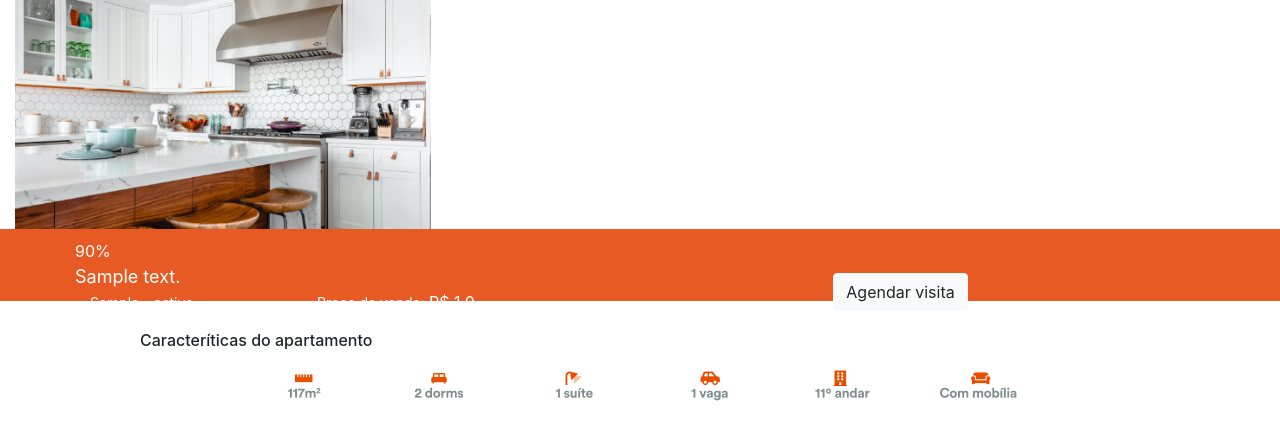
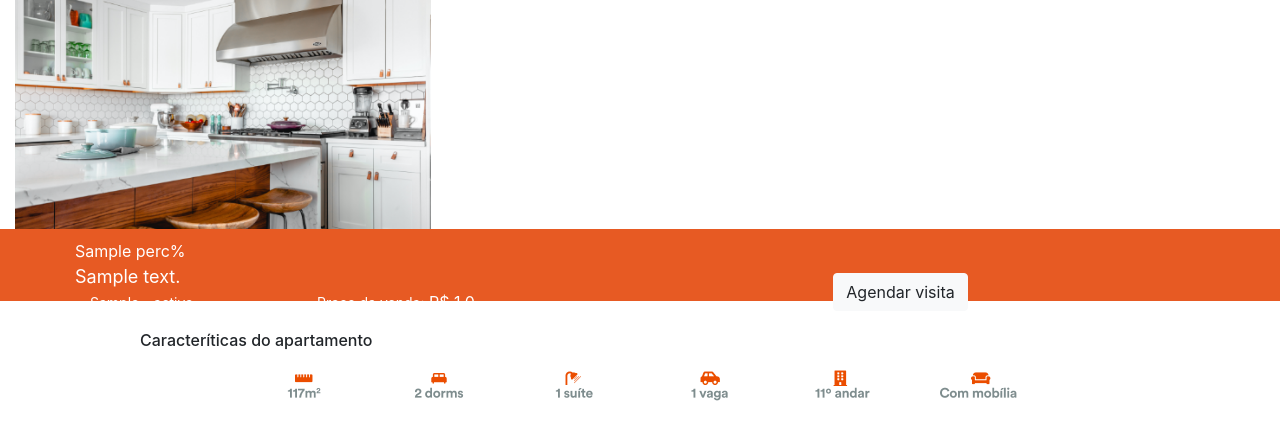
Before and after one commit to gbrennon/loftsix, a Flask app: template app/templates/property.html in a window 1280 px wide. Shown: the part 270-705 px from the top of the page. Run offline with Flask 2, Linux system fonts and the light colour scheme; tables that the repository leaves empty hold one stand-in row (values such as "Sample post"); the template is opened without the code that fills it: values that come from a table or form of the project are taken from there, most other values are stand-ins (such as "Sample title", 1, 10 or a date in 2020); some libraries are stand-ins or nearby versions.

Commit message:
perc true

```diff
--- a/app/routes.py
+++ b/app/routes.py
@@ -34,8 +34,9 @@ def up_base():
 
 @bp.route('/property/<id>')
 def info_property(id):
+    perc = request.args.get('perc')
     property = find(id)
-    return render_template('property.html', property=property)
+    return render_template('property.html', property=property, perc=perc)
 
 
 @bp.route('/survey')
--- a/app/static/css/app.css
+++ b/app/static/css/app.css
@@ -131,7 +131,7 @@ html, body {
 .typewriter {
     overflow: hidden;
     white-space: nowrap;
-    animation: typing 3.5s steps(40, end), blink-caret .75s step-end infinite;
+    animation: typing 1s steps(40, end), blink-caret .75s step-end infinite;
 }
 
 @keyframes typing {
--- a/app/static/js/match.js
+++ b/app/static/js/match.js
@@ -16,6 +16,7 @@ function initMap() {
 	}
 
 	function addMarker(location, map, id) {
+		let label = `${Math.floor(Math.random() * 51) + 50}`;
 		var image = {
 			url: '../static/images/float-chave_v2.svg',
 			size: new google.maps.Size(72, 59),
@@ -25,14 +26,15 @@ function initMap() {
 		};
 		var marker = new google.maps.Marker({
 			position: location,
-			label: `${Math.floor(Math.random() * 51) + 50}%`,
+			label: label,
 			map: map,
 			animation: google.maps.Animation.DROP,
 			icon: image,
 			id: id,
+			perc: label
 		});
 		google.maps.event.addListener(marker, 'click', function () {
-			window.location.href = `/property/${marker.id}`;
+			window.location.href = `/property/${marker.id}?perc=${marker.perc}`;
 		});
 	}
 
--- a/app/templates/property.html
+++ b/app/templates/property.html
@@ -12,7 +12,7 @@
 <div class="cointaner">
 	<div style="height: 72px; background-color: #E75A23;width: 100%;padding: 10px; padding-left: 60px;color: white">
 		<div class="col-sm">
-			<div class="circle">90%</div>
+			<div class="circle">{{perc}}%</div>
 			<span style="font-size: 18px;">{{property.location[0].address}}</span><br>
 			<span style="font-size: 14px; padding-left: 15px; padding-right: 120px;">{{property.location[0].city}} -
 				{{property.location[0].state}}
```
